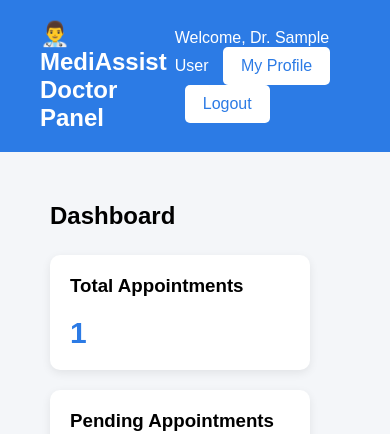
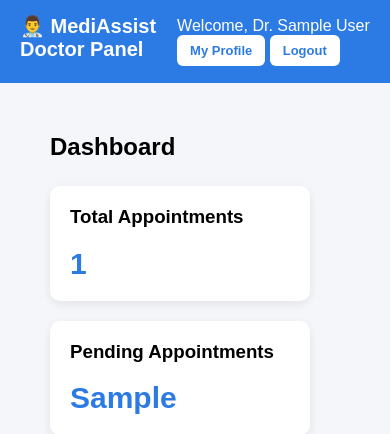
Before and after one commit to soumyasoumyaturamari/MediAssist, a Django app: template accounts/templates/accounts/doctor_dashboard.html in a window 390 px wide; the page is wider, and only the part inside the window is pictured. Shown: the top 434 px of that part. Run offline with Django 5.2, Linux system fonts and the light colour scheme; tables that the repository leaves empty hold one stand-in row (values such as "Sample post"); the template is opened without the code that fills it: values that come from a table or form of the project are taken from there, most other values are stand-ins (such as "Sample title", 1, 10 or a date in 2020).

Commit message:
Improve mobile dashboard header

```diff
--- a/accounts/templates/accounts/doctor_dashboard.html
+++ b/accounts/templates/accounts/doctor_dashboard.html
@@ -13,31 +13,38 @@
         .header {
             background: #2c7be5;
             color: white;
-            padding: 20px 40px;
+            padding: 14px 20px;
             display: flex;
             justify-content: space-between;
             align-items: center;
+            gap: 15px;
         }
 
         .header h2 {
             margin: 0;
+            font-size: 22px;
         }
 
-        .logout-btn,
-        .profile-btn {
+        .header-actions {
+            display: flex;
+            align-items: center;
+            justify-content: flex-end;
+            gap: 10px;
+            flex-wrap: wrap;
+        }
+
+        .profile-btn,
+        .logout-btn {
             background: white;
             color: #2c7be5;
-            padding: 10px 18px;
+            padding: 9px 14px;
             text-decoration: none;
-            border-radius: 5px;
-            margin-left: 10px;
+            border-radius: 6px;
+            font-weight: bold;
             display: inline-block;
+            white-space: nowrap;
         }
 
-        .profile-btn:hover,
-        .logout-btn:hover {
-            opacity: 0.9;
-        }
 
         .container {
             padding: 30px 50px;
@@ -120,6 +127,37 @@
         .filter-btn.active {
             background: #2c7be5;
             color: white;
+        }
+
+        @media (max-width: 700px) {
+            header {
+                padding: 12px 15px;
+                flex-direction: column;
+                align-items: stretch;
+                text-align: center;
+            }
+
+            .header h2 {
+                font-size: 20px;
+                margin-bottom: 8px;
+            }
+
+            .header-actions {
+                justify-content: center;
+                gap: 8px;
+            }
+
+            .header-actions span {
+                width: 100%;
+                font-size: 14px;
+                margin-bottom: 3px;
+            }
+
+            .profile-btn,
+            .logout-btn {
+                padding: 8px 13px;
+                font-size: 13px;
+            }
         }
     </style>
 </head>
```
